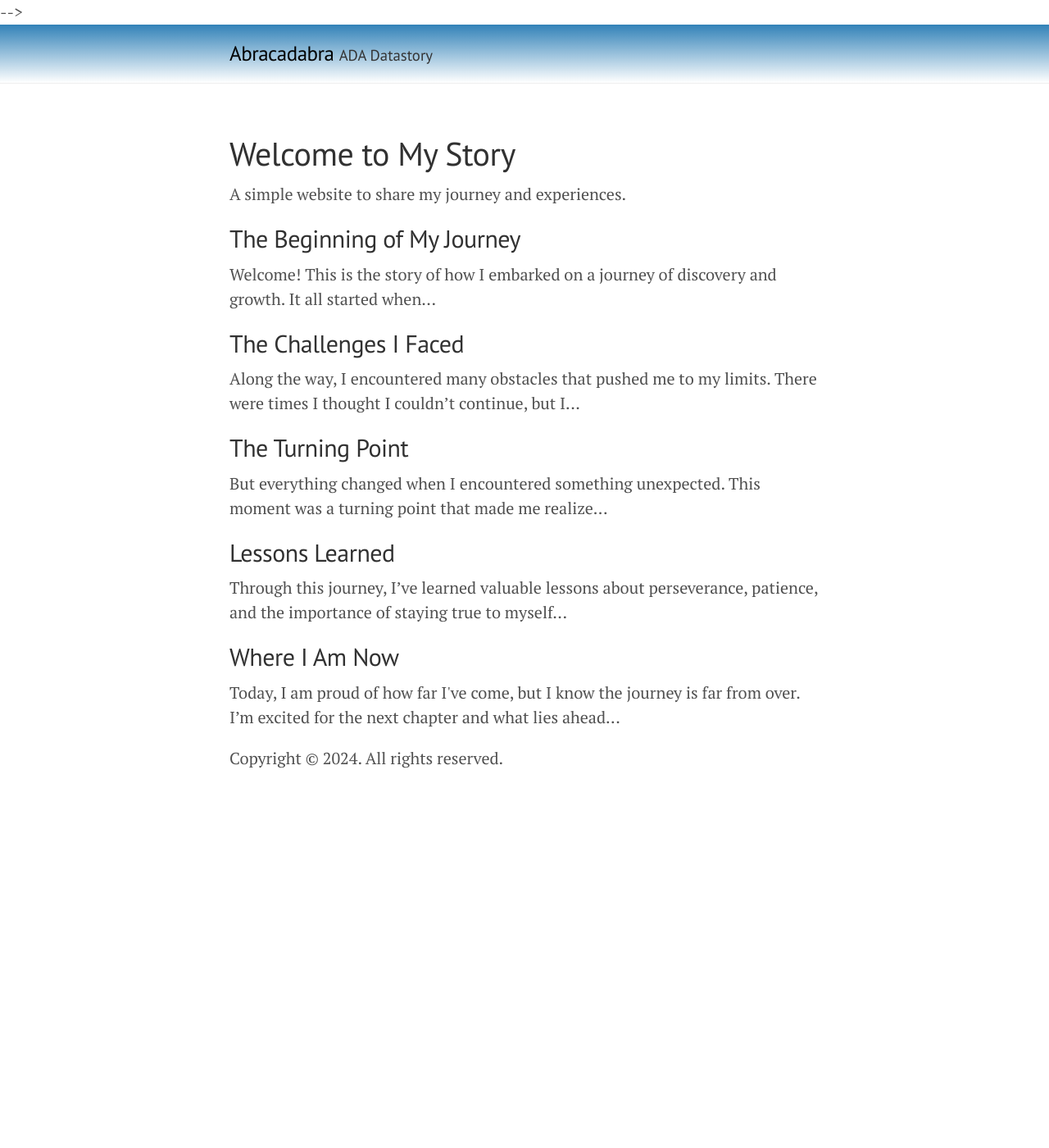
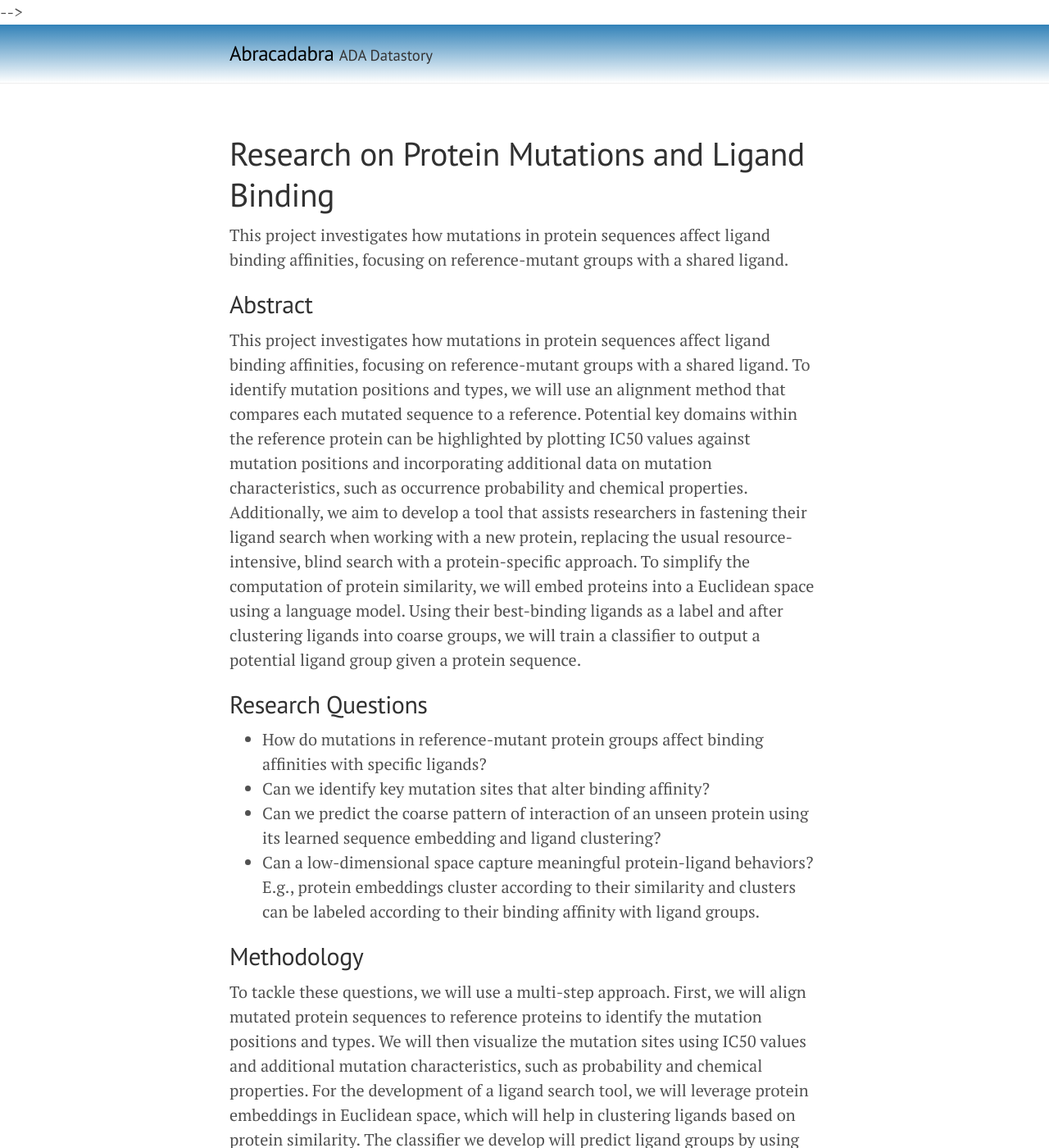
Before and after one commit to AlexisCogne/ada-story-epfl, a Jekyll site: the page built from index.html, in a window 1280 px wide and 1400 px high. Shown: the whole window at 82% size. Built offline with Jekyll 4.4.1, drawn with Linux system fonts in a browser that asks for light colours; the list of posts is cut into pages by our own code; some of the changed text lies outside the part shown.

Commit message:
Dummy index.html structure

```diff
--- a/index.html
+++ b/index.html
@@ -1,78 +1,42 @@
 ---
 layout: default
-title: Home
+title: Research on Protein Mutations and Ligand Binding
 ---
-<!-- Original code
-<div class="posts">
-  {% for post in paginator.posts %}
-  <div class="post">
-    <h1 class="post-title">
-      <a href="{{ post.url | absolute_url }}">
-        {{ post.title }}
-      </a>
-    </h1>
-
-    <span class="post-date">{{ post.date | date_to_string }}</span>
-
-    {{ post.content }}
-  </div>
-  {% endfor %}
-</div>
-
-<div class="pagination">
-  {% if paginator.next_page %}
-    <a class="pagination-item older" href="{{ paginator.next_page_path | absolute_url }}">Older</a>
-  {% else %}
-    <span class="pagination-item older">Older</span>
-  {% endif %}
-  {% if paginator.previous_page %}
-    {% if paginator.page == 2 %}
-      <a class="pagination-item newer" href="{{ '/' | absolute_url }}">Newer</a>
-    {% else %}
-      <a class="pagination-item newer" href="{{ paginator.previous_page_path | absolute_url }}">Newer</a>
-    {% endif %}
-  {% else %}
-    <span class="pagination-item newer">Newer</span>
-  {% endif %}
-</div>
-
- -->
 
 <div class="main-content">
   <header>
-    <h1>Welcome to My Story</h1>
-    <p>A simple website to share my journey and experiences.</p>
+    <h1>Research on Protein Mutations and Ligand Binding</h1>
+    <p>This project investigates how mutations in protein sequences affect ligand binding affinities, focusing on reference-mutant groups with a shared ligand.</p>
   </header>
 
-  <section class="story">
-    <h2>The Beginning of My Journey</h2>
+  <section class="abstract">
+    <h2>Abstract</h2>
     <p>
-      Welcome! This is the story of how I embarked on a journey of discovery and growth. It all started when...
-      <!-- Replace this with the beginning of your story -->
+      This project investigates how mutations in protein sequences affect ligand binding affinities, focusing on reference-mutant groups with a shared ligand. To identify mutation positions and types, we will use an alignment method that compares each mutated sequence to a reference. Potential key domains within the reference protein can be highlighted by plotting IC50 values against mutation positions and incorporating additional data on mutation characteristics, such as occurrence probability and chemical properties. Additionally, we aim to develop a tool that assists researchers in fastening their ligand search when working with a new protein, replacing the usual resource-intensive, blind search with a protein-specific approach. To simplify the computation of protein similarity, we will embed proteins into a Euclidean space using a language model. Using their best-binding ligands as a label and after clustering ligands into coarse groups, we will train a classifier to output a potential ligand group given a protein sequence.
     </p>
+  </section>
 
-    <h2>The Challenges I Faced</h2>
+  <section class="research-questions">
+    <h2>Research Questions</h2>
+    <ul>
+      <li>How do mutations in reference-mutant protein groups affect binding affinities with specific ligands?</li>
+      <li>Can we identify key mutation sites that alter binding affinity?</li>
+      <li>Can we predict the coarse pattern of interaction of an unseen protein using its learned sequence embedding and ligand clustering?</li>
+      <li>Can a low-dimensional space capture meaningful protein-ligand behaviors? E.g., protein embeddings cluster according to their similarity and clusters can be labeled according to their binding affinity with ligand groups.</li>
+    </ul>
+  </section>
+
+  <section class="methodology">
+    <h2>Methodology</h2>
     <p>
-      Along the way, I encountered many obstacles that pushed me to my limits. There were times I thought I couldn’t continue, but I...
-      <!-- Add details about the challenges -->
+      To tackle these questions, we will use a multi-step approach. First, we will align mutated protein sequences to reference proteins to identify the mutation positions and types. We will then visualize the mutation sites using IC50 values and additional mutation characteristics, such as probability and chemical properties. For the development of a ligand search tool, we will leverage protein embeddings in Euclidean space, which will help in clustering ligands based on protein similarity. The classifier we develop will predict ligand groups by using protein sequence embeddings and ligand clusters.
     </p>
+  </section>
 
-    <h2>The Turning Point</h2>
+  <section class="expected-results">
+    <h2>Expected Results</h2>
     <p>
-      But everything changed when I encountered something unexpected. This moment was a turning point that made me realize...
-      <!-- Share the pivotal moment -->
-    </p>
-
-    <h2>Lessons Learned</h2>
-    <p>
-      Through this journey, I’ve learned valuable lessons about perseverance, patience, and the importance of staying true to myself...
-      <!-- Share the key lessons -->
-    </p>
-
-    <h2>Where I Am Now</h2>
-    <p>
-      Today, I am proud of how far I've come, but I know the journey is far from over. I’m excited for the next chapter and what lies ahead...
-      <!-- Discuss the present and future -->
+      We expect to identify key mutation sites that significantly affect ligand binding affinity and demonstrate the utility of protein embeddings in classifying ligands based on their interaction patterns. The classifier trained on these embeddings should be able to predict ligand groups for new protein sequences effectively, making the ligand search process faster and more accurate.
     </p>
   </section>
 
```
